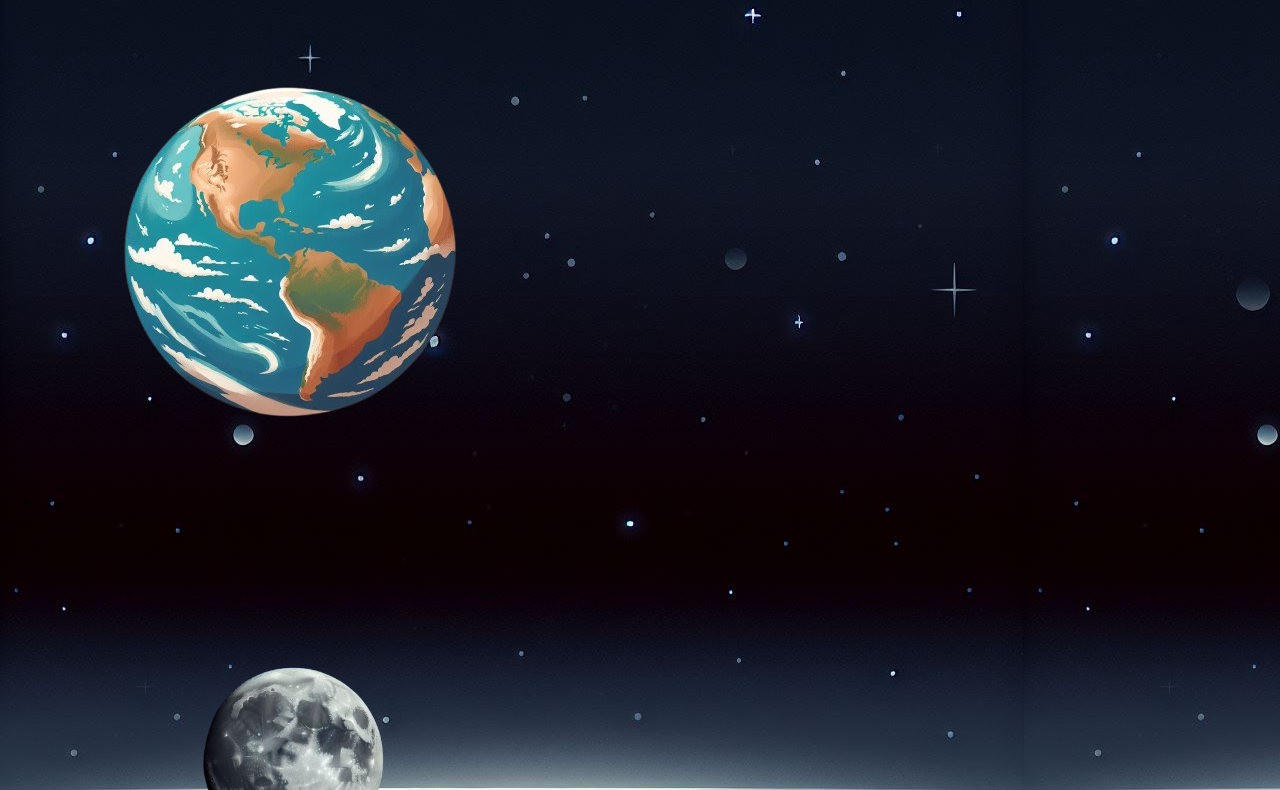
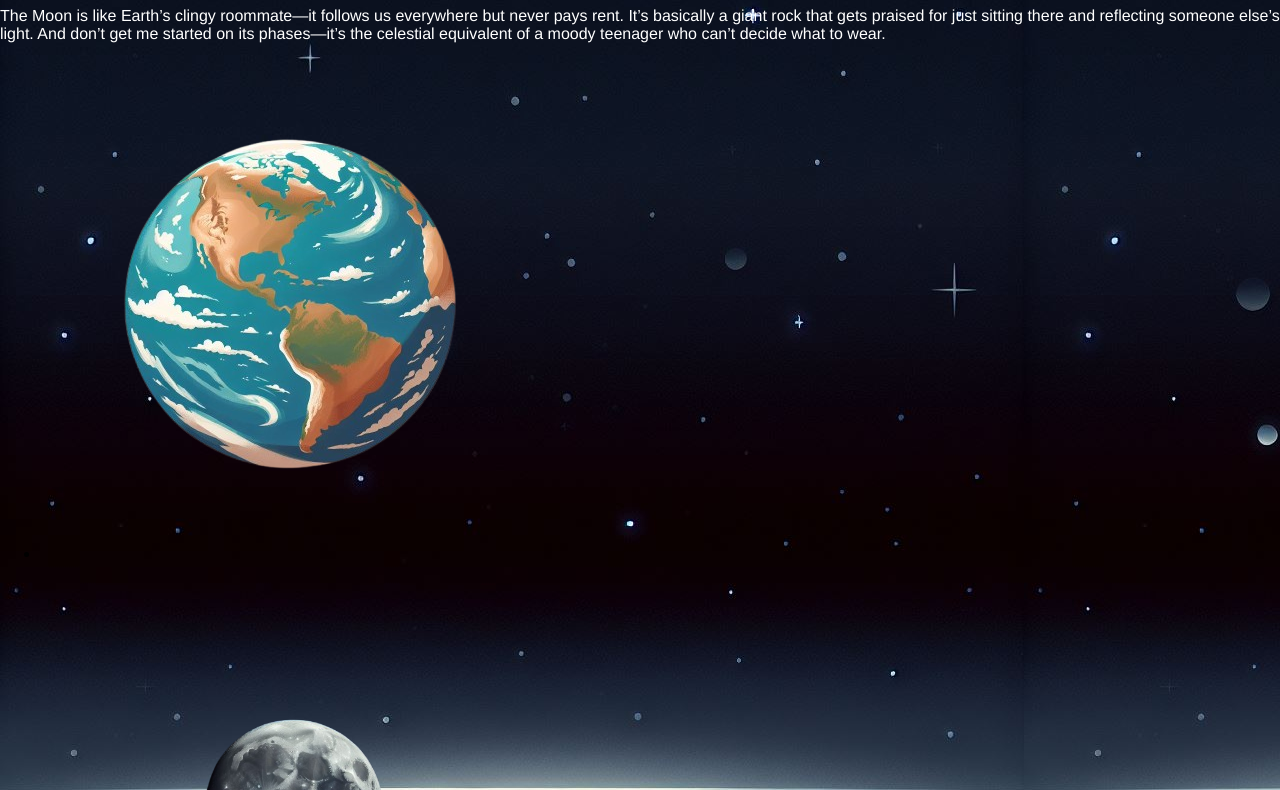
Before and after one commit to dylanfox44/hello-explorer, a plain HTML site: page about.html in a window 1280 px wide. Shown: the part 73-863 px from the top of the page. Drawn offline with Linux system fonts and the light colour scheme.

Commit message:
moon text

```diff
--- a/about.html
+++ b/about.html
@@ -9,6 +9,9 @@
   </head>
   <body>
     <h1>Moon</h1>
+    <p>
+      The Moon is like Earth’s clingy roommate—it follows us everywhere but never pays rent. It’s basically a giant rock that gets praised for just sitting there and reflecting someone else’s light. And don’t get me started on its phases—it’s the celestial equivalent of a moody teenager who can’t decide what to wear.
+    </p>
     <nav>
       <ul>
         <li><a href="index.html"> <img src="images/earth-1.png"> </a></li>
--- a/screen.css
+++ b/screen.css
@@ -13,6 +13,10 @@ h1 {
     color: white;
 }
 
+p {
+    color: white;
+}
+
 .moon {
     transform: scale(0.6);
 }
```
Also changed, not shown: index.html (+2 -2 lines).
